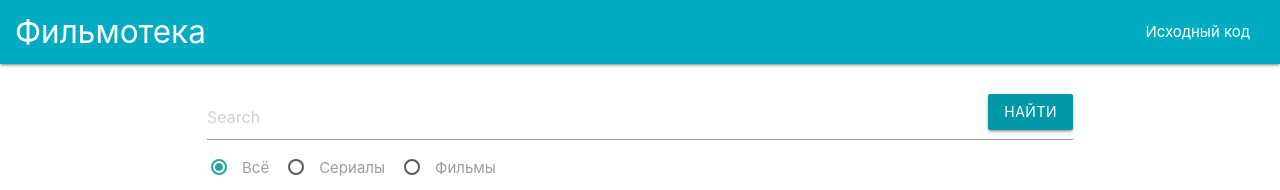
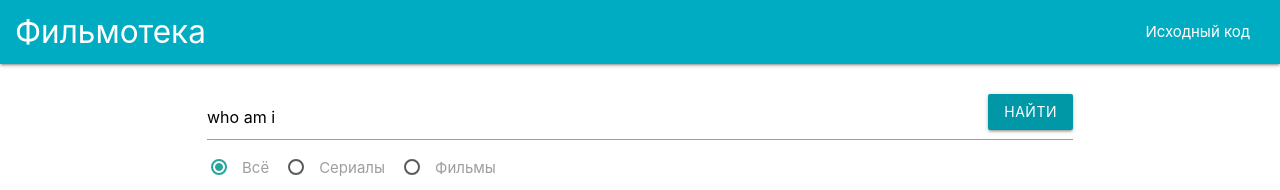
Before and after one commit to IlyaPetrovM/react_films, a React (Create React App) app: page / in a window 1280 px wide. Shown: the top 190 px of the page. Built offline with nearby package versions, Linux system fonts and the light colour scheme; no server answers; the HTML template or start-up script is replaced by a standard one.

Commit message:
App refactor

```diff
--- a/src/App.js
+++ b/src/App.js
@@ -4,26 +4,12 @@ import Header from './layout/Header';
 import Main from './layout/Main';
 import Footer from './layout/Footer';
 
-export default class App extends React.Component {
-  state = {
-    search: 'Ocean',
-    page: 1,
-  };
-
-  constructor() {
-    super();
-  }
-
-
-
-
-  render() {
+export default function App() {
     return (
       <>
         <Header />
-        <Main search={this.state.films} />
+        <Main />
         <Footer />
       </>
     );
-  }
 }
--- a/src/layout/Search.jsx
+++ b/src/layout/Search.jsx
@@ -2,7 +2,7 @@ import React, { useEffect, useState } from 'react';
 
 export default function Search (props){
 const {searchFilms} = props;
-const [search, setSearch] = useState('');
+const [search, setSearch] = useState('who am i');
 const [type, setType] = useState('all');
 
   const handleChange = (event) => {
```
